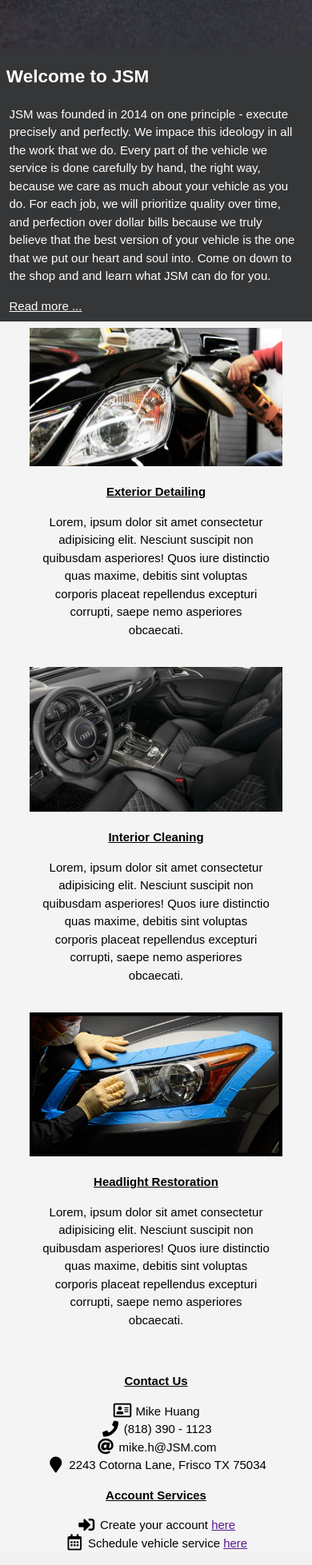
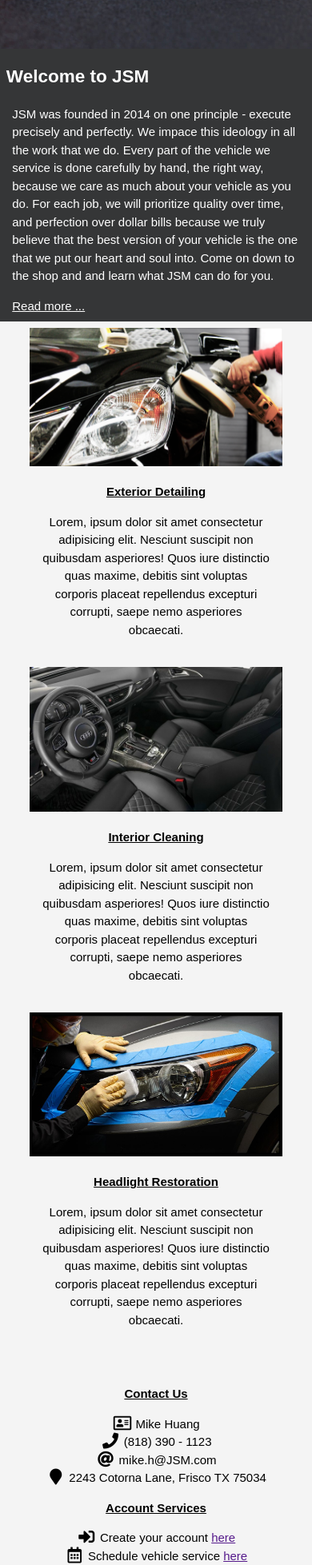
Before and after one commit to ahkaichi/JSMDetailing, a PHP site: page / in a window 390 px wide. Shown: the part 514-2471 px from the top of the page at 80% size. Run offline with PHP 8.4, Linux system fonts and the light colour scheme; some libraries are stand-ins or nearby versions.

Commit message:
Improved responsiveness of info-block

```diff
--- a/assets/style/homepage-body.css
+++ b/assets/style/homepage-body.css
@@ -3,11 +3,10 @@
   color: white;
   background: #353637;
   padding: 0% 2% 2% 2%;;
-  padding-bottom: 2%;
  }
 
 .information {
-  padding: 0% 1%;
+  padding: 0% 2%;
 }
 
 .information a {
@@ -64,10 +63,6 @@
     width: 90%;
     margin-bottom: 10%;
   }
-
-  .products {
-    margin-bottom: 1%;
-  }
 }
 
 .service {
```
